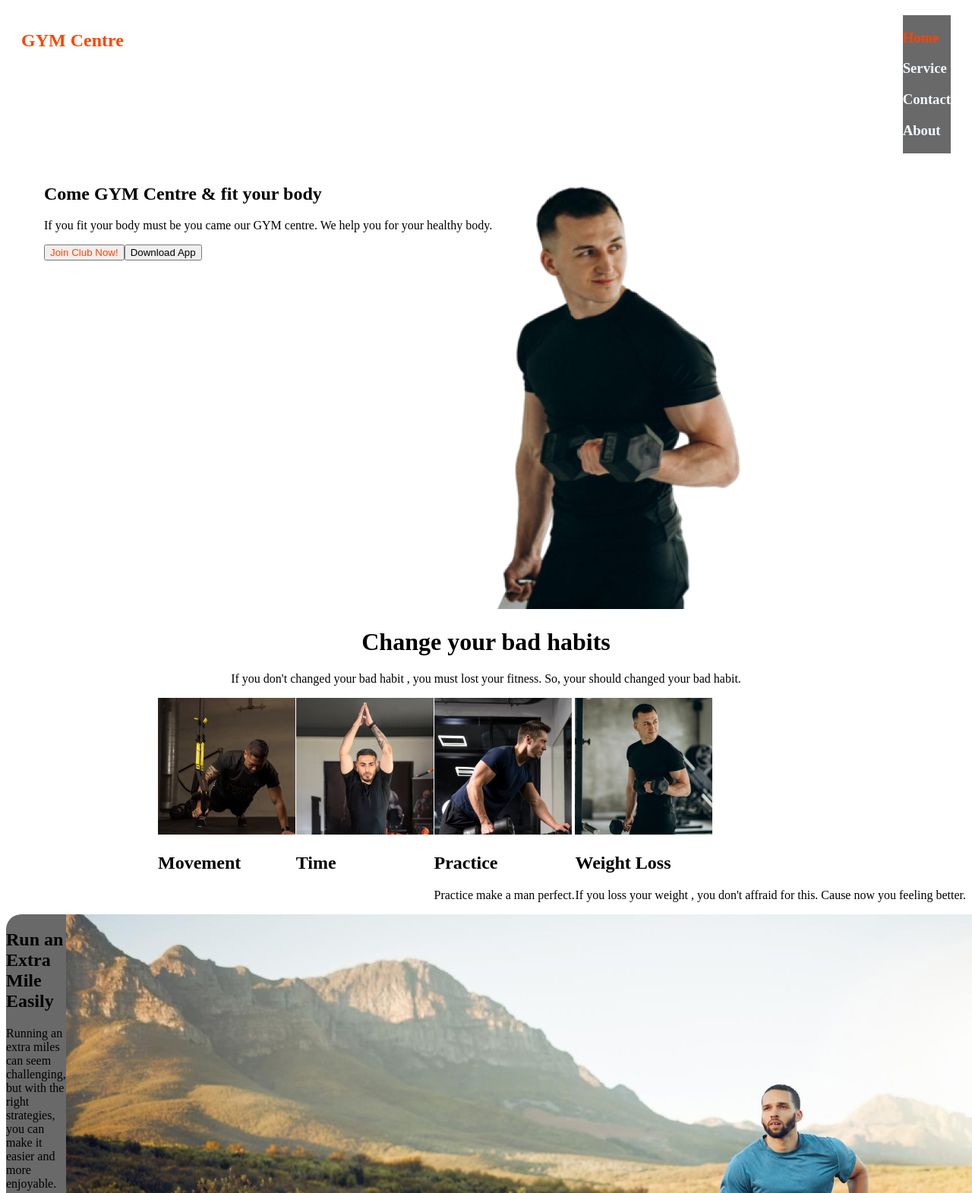
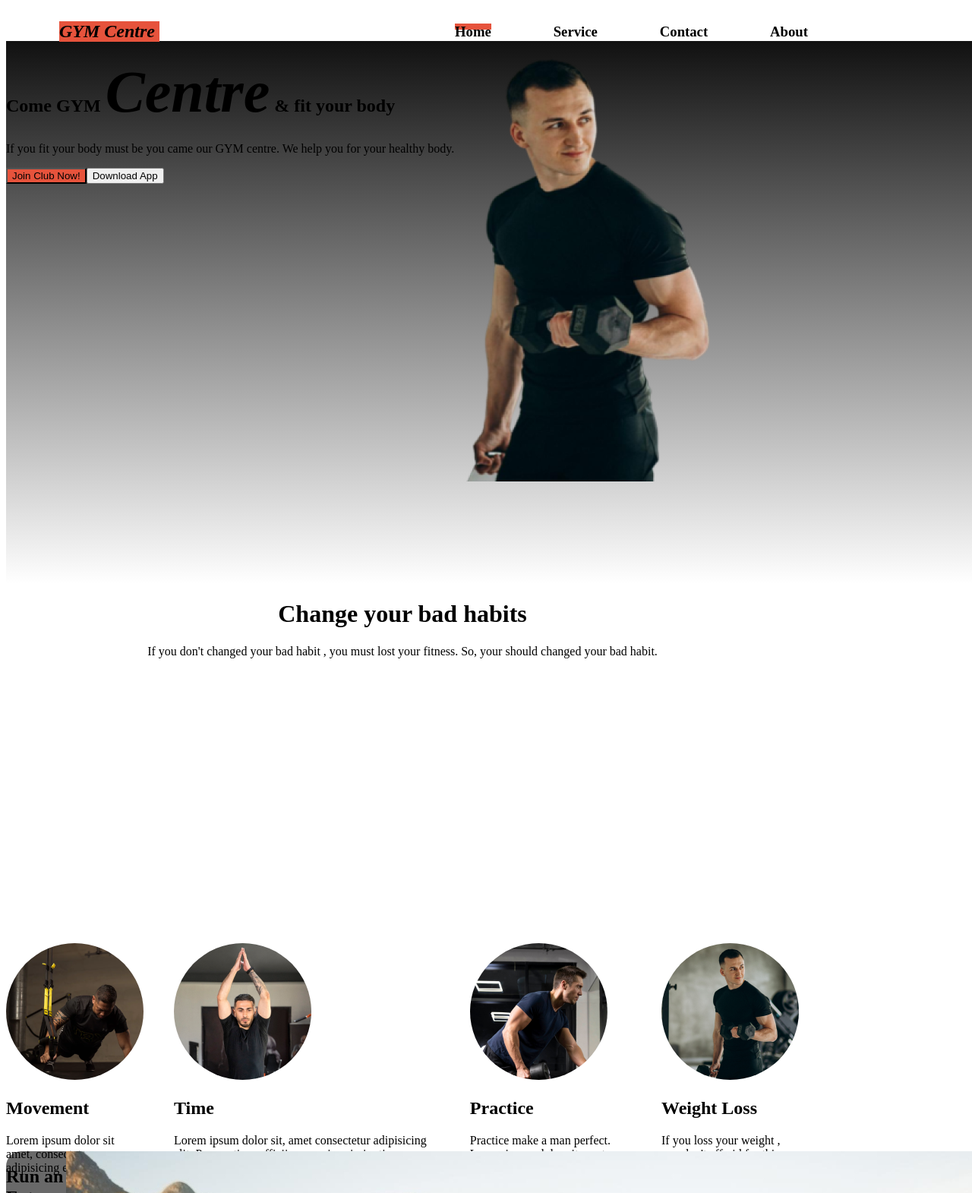
Before and after one commit to JOBAYERHASANAHAD/Assigment-NO-02, a plain HTML site: page index.html in a window 1280 px wide. Shown: the top 1571 px of the page at 76% size. Drawn offline with Linux system fonts and the light colour scheme.

Commit message:
added some text

```diff
--- a/index.html
+++ b/index.html
@@ -9,26 +9,29 @@
 <body>
     <head>
         <div class="first-nav">
-            <section>
+            <section class="GYM">
                 <h2 class="nav-clr" >GYM Centre</h2>
             </section>
-            <section class="navbar">
-            <nav >
+            <section >
+            <nav class="navbar">
             <h3 class="nav-clr">Home</h3>
             <h3>Service</h3>
             <h3>Contact</h3>
             <h3>About</h3>
-        </nav>
+            </nav>
             </section>
         </div>
         <div class="header">
-            <section>
-                <h1>Come GYM <span id="miamo">Centre</span> & fit your body</h1>
+            <section class="header-body">
+                <h1>Come GYM <span id="miama">Centre</span> & fit your body</h1>
             <p>If you fit your body must be you came our GYM centre. We help you for your healthy body.</p>
-            <button class="nav-clr">Join Club Now!</button><button>Download App</button>
-            </section>
 
-            <section>
+                    <nav>
+                         <button class="nav-clr">Join Club Now!</button><button>Download App</button>
+                    </nav>
+           </section>
+
+            <section class="header-img">
                  <img src="style/images/Images 2.png" alt="">
             </section>
 
@@ -42,25 +45,25 @@
 
         </div>
         <div class="picture">
-            <sec>
-                <img src="style/images/image 3.png" alt="" srcset="">
+            <sec >
+                <img class="circle" src="style/images/image 3.png" alt="" srcset="">
                 <h2>Movement</h2>
-                <p></p>
+                <p>Lorem ipsum dolor sit amet, consectetur adipisicing elit.  Saepe?</p>
             </sec>
             <sec>
-                <img src="style/images/image 2.png" alt="" srcset="">
+                <img class="circle" src="style/images/image 2.png" alt="" srcset="">
                 <h2>Time</h2>
-                <p></p>
+                <p>Lorem ipsum dolor sit, amet consectetur adipisicing elit. Praesentium officiis corporis animi ratione dignissimos quaerat adipisci ducimus quasi culpa. Quae.</p>
             </sec>
             <sec>
-                <img src="style/images/image 4.png" alt="" srcset="">
+                <img class="circle" src="style/images/image 4.png" alt="" srcset="">
                 <h2>Practice</h2>
-                <p>Practice make a man perfect. </p>
+                <p>Practice make a man perfect. Lorem ipsum dolor sit amet, consectetur adipisicing elit. Porro, a. </p>
             </sec>
             <sec>
-                <img src="style/images/image 5.png" alt="" srcset="">
+                <img class="circle" src="style/images/image 5.png" alt="" srcset="">
                 <h2>Weight Loss</h2>
-                <p>If you loss your weight , you don't affraid for this. Cause now you feeling better.</p>
+                <p>If you loss your weight ,<br> you don't affraid for this. <br> Cause now you feeling better.</p>
             </sec>
         </div>
 
--- a/style/style.css
+++ b/style/style.css
@@ -5,43 +5,90 @@
 
 }
 
-#miamo{
+#miama{
+    width: 400;
+    font-style: italic;
+    font-size: 78px;
+    line-height: 93.6px;
 
 }
 .nav-clr{
-    color: orangered;
+    background: #E6533C;
+;
+}
+
+.GYM{
+    font-style: italic;
+    width: 132px;
+    height: 43px;
+    margin-left: 70px;
+
+
+
 }
 .first-nav{
     display: flex;
-    padding: auto;
+    width: 1060px;
+    height: 46px;
+    top: 57px;
+    left: 190px;
     justify-content: space-between;
-    margin: 20px;
+
 }
 .navbar{
     display: flex;
-    color: aliceblue;
     justify-content: space-between;
-    background-color: dimgrey;
-
+    width: 465px;
+    height: 46px;
+    border-radius: 39px;
+    border: 1px;
+    padding: 4px;
+    gap: 47px;
 
 }
 .header{
     display: flex;
-    margin: auto;
-    margin-left: 50px;
+    width: 1440px;
+    height: 715px;
+     background: linear-gradient(180deg, #111111 0%, rgba(119, 119, 119, 0) 100%);
+;
+
+}
+.header-body{
+    width: 600px;
+    height: 440px;
+    top: 199px;
+    left: 190px;
+    gap: 71px;
+}
+.header-img{
+    width: 349px;
+    height: 580px;
+    top: 135px;
+    left: 877px;
 
 }
 
 .habit{
     text-align: center;
-    text-decoration: solid;
-    /* color: aliceblue; */
+    width: 1044px;
+    height: 452px;
+    top: 815px;
+    left: 198px;
+    gap: 58px;
+
 
 }
 .picture{
+    justify-content: space-between;
     display: flex;
-    justify-content: space-between;
-    margin-left: 200px;
+    width: 1044px;
+    height: 274px;
+    gap: 40px;
+}
+.circle{
+    border-radius:50%;
+
 }
 .Extra-Mile{
     display: flex;
@@ -54,6 +101,12 @@
     padding: auto;
 }
 .img-folder{
+    display: flex;
+    justify-content: center;
+    align-items: center;
+    flex-wrap: wrap;
+
+
 
 }
 .full-chart{
@@ -70,6 +123,8 @@
     display: flex;
     justify-content: space-between;
     margin: 10px 50px;
+    align-items: center;
+
 }
 .copyright{
     text-align: center;
```
